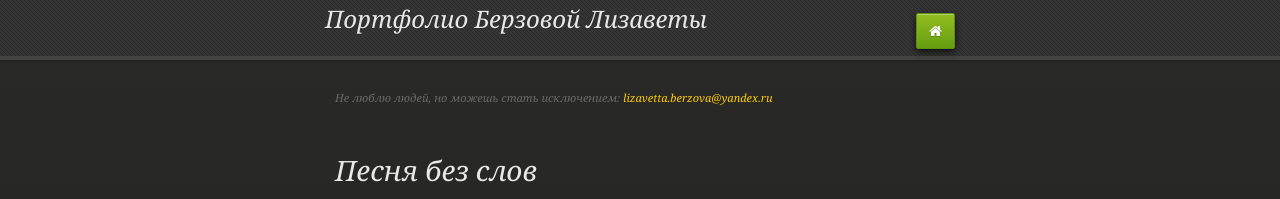
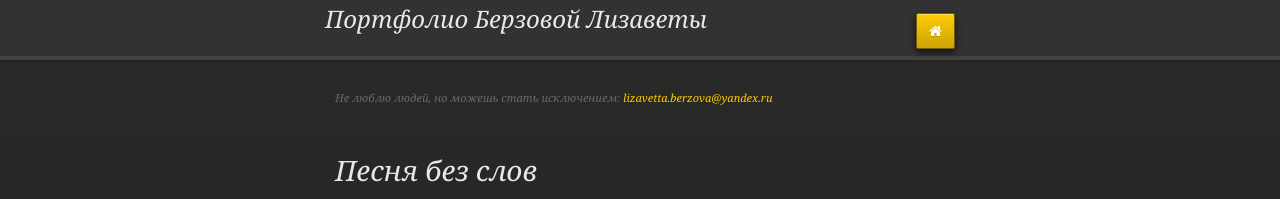
Before and after one commit to lizavetta2008/lizavetta2008.github.io, a Jekyll site: the page built from wsk_song_no_words.md, in a window 1280 px wide. Shown: the top 199 px of the page. Built offline with Jekyll 4.4.1, drawn with Linux system fonts in a browser that asks for light colours; our own code applies the rules of GitHub Pages for plain Markdown files.

Commit message:
upd color button

```diff
--- a/_config.yml
+++ b/_config.yml
@@ -1,5 +1,5 @@
 title: Портфолио Берзовой Лизаветы
 description: Привет, я Лиза.
-show_downloads: true
+show_downloads: false
 google_analytics:
 theme: jekyll-theme-midnight
--- a/_sass/jekyll-theme-midnight.scss
+++ b/_sass/jekyll-theme-midnight.scss
@@ -189,8 +189,8 @@ dt {
 
         a {
           color: white;
-          border: 1px solid #5d910b;
-          background: linear-gradient(#93bd20, #659e10);
+          border: 1px solid #725d09;
+          background: linear-gradient(#ffcc00, #cba406);
           border-radius: 2px;
           box-shadow: inset 0px 1px 0px rgba(255,255,255,.3), 0px 3px 7px rgba(0,0,0,.7);
 
```
Also changed, not shown: 4 other files.
